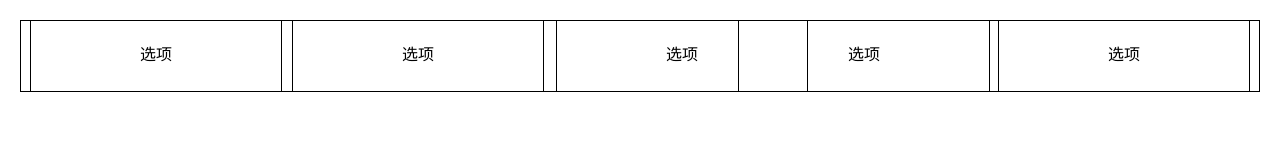
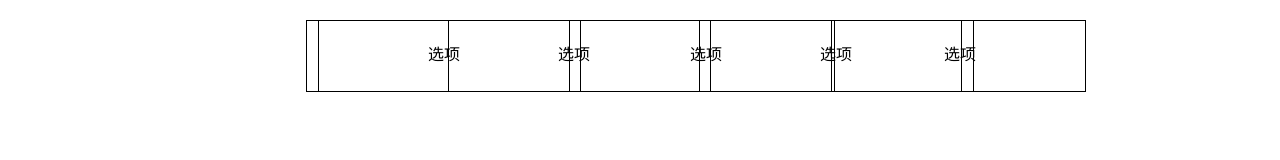
Before and after one commit to wangyingtian23/miao, a plain HTML site: page css-menu.html in a window 1280 px wide. Drawn offline with Linux system fonts and the light colour scheme.

Commit message:
css-menu.html

```diff
--- a/css-menu.html
+++ b/css-menu.html
@@ -14,7 +14,7 @@
   .a{
     border: 1px solid;
     height: 70px;
-    margin: 20px 20px;
+    margin: 20px 306px;
   }
   .b{
     width: 250px;
@@ -24,7 +24,7 @@
     position: fixed;
     top: 20px;
     padding-top: 20px;
-    left: 30px;
+    left: 318px;
   }
 
   .b:hover .p{
@@ -38,7 +38,7 @@
     position: fixed;
     top: 20px;
     padding-top: 20px;
-    left: 292px;
+    left: 580px;
   }
   .d{
     width: 250px;
@@ -48,7 +48,7 @@
     position: fixed;
     top: 20px;
     padding-top: 20px;
-    left: 556px;
+    left: 834px;
   }
   .e{
     width: 250px;
@@ -58,7 +58,7 @@
     position: fixed;
     top: 20px;
     padding-top: 20px;
-    right:290px;
+    right:580px;
   }
   .f{
     width: 250px;
@@ -68,12 +68,12 @@
     position: fixed;
     top: 20px;
     padding-top: 20px;
-    right: 30px;
+    right: 318px;
   }
   .p{
     list-style: none;
     position: fixed;
-    left: -11px;
+    left: 277px;
     top: 66px;
     text-align: center;
     padding-top: 10px;
@@ -88,7 +88,7 @@
   .j{
     list-style: none;
     position: fixed;
-    left: 242px;
+    left: 530px;
     top: 188px;
     text-align: center;
     padding-top: 10px;
```
